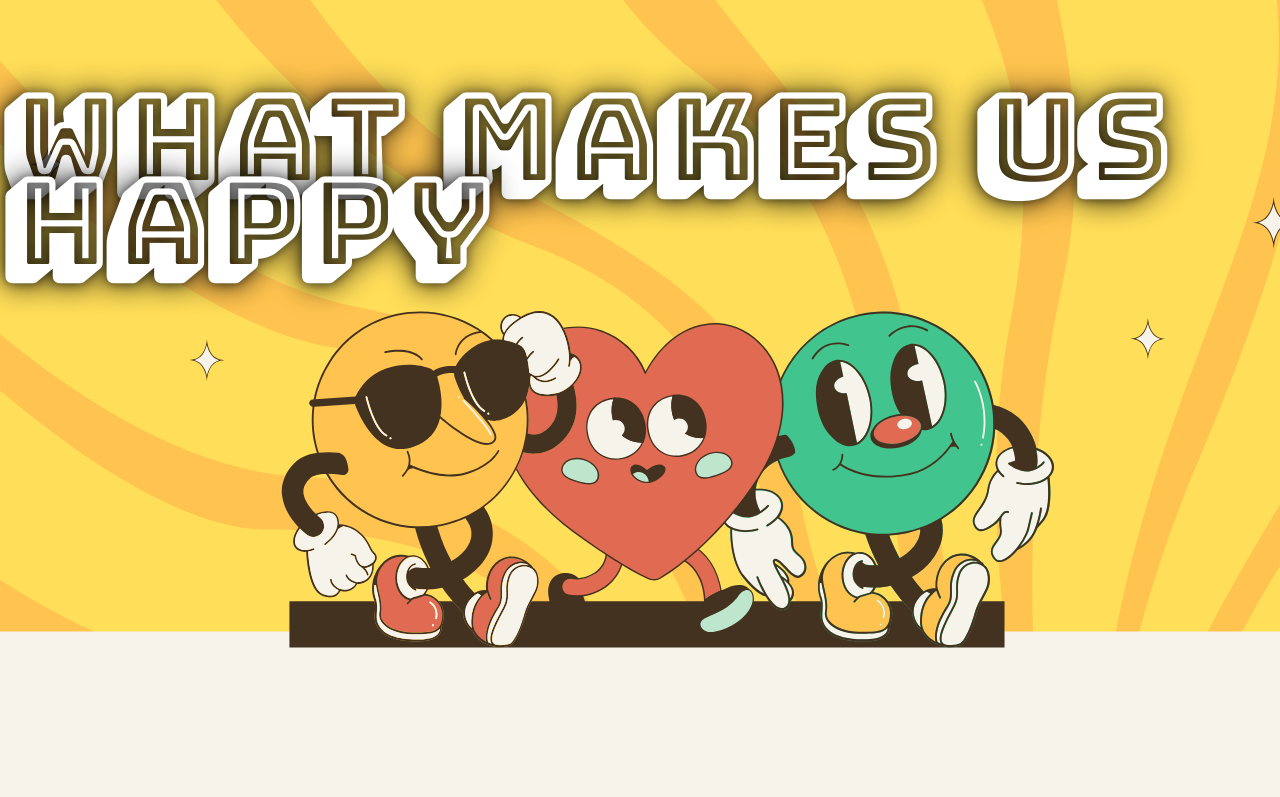
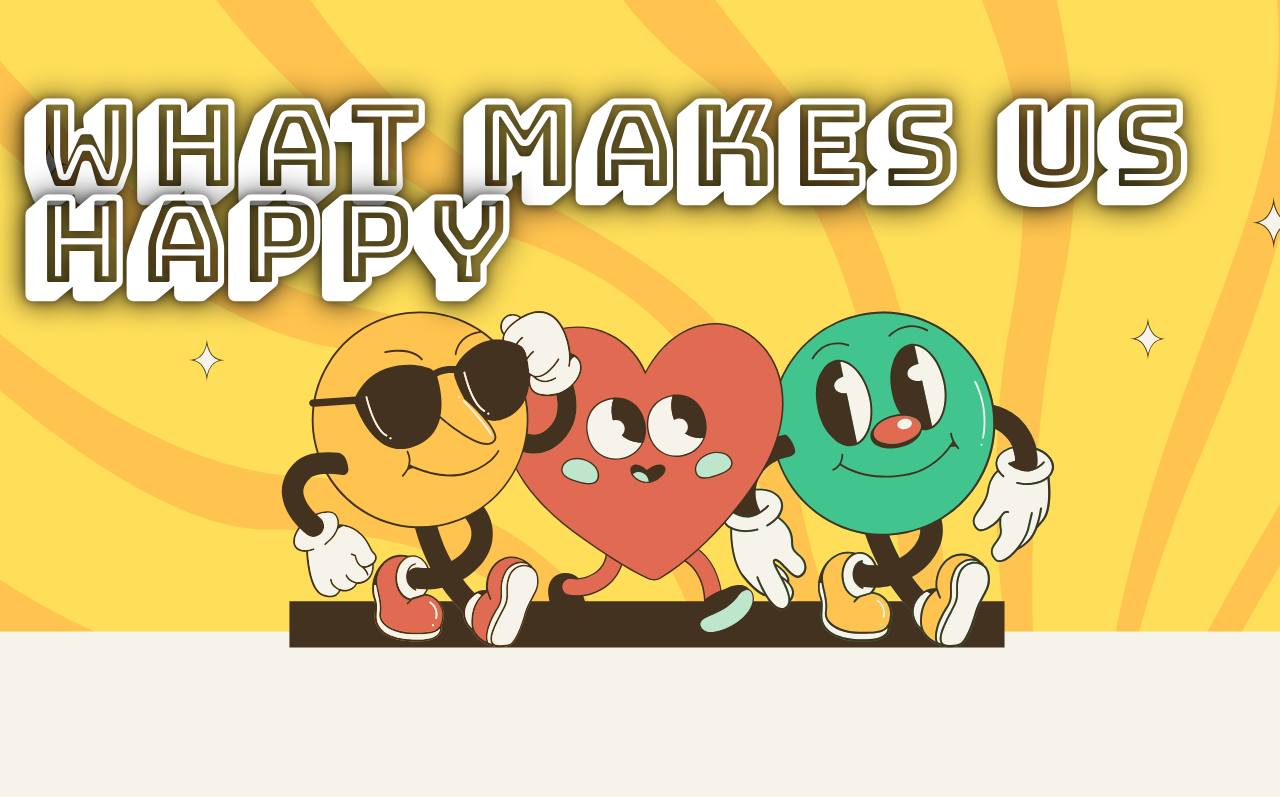
Before and after one commit to Mandiuu/happiness, a plain HTML site: page index.html in a window 1280 px wide. Shown: the top 797 px of the page. Drawn offline with nearby package versions, Linux system fonts and the light colour scheme; a script that the page names is missing.

Commit message:
Update index.html

```diff
--- a/index.html
+++ b/index.html
@@ -79,7 +79,7 @@
              font-family: 'Bungee Shade', Georgia, serif;
              font-weight: bold;
              font-size: 6em;
-             line-height: 0.7;
+             line-height: 0.8;
          }
 
          .subhead {
@@ -135,26 +135,27 @@
         position: relative;
         background-size: cover;
         margin-bottom: 2em;
-        min-height: 85vh; /* Adjusted for viewport height, ensures enough space */
+        min-height: 85vh;
         display: flex;
-        flex-direction: column; /* Ensures vertical layout */
-        justify-content: flex-start; /* Aligns content to the top */
-        align-items: flex-start; /* Aligns items to the start, adjusting as per need */
-        padding-top: 20px; /* Adds some space at the top */
+        flex-direction: column; /
+        justify-content: flex-start;
+        align-items: flex-start;
+        padding-top: 20px;
         color: white;
         text-shadow: 0px 0px 30px black,
             0px 0px 10px rgba(0, 0, 0, 0.5);
-        background-image: url('Green.svg'); /* Ensure this path is correct */
+        background-image: url('Green.svg');
     }
 
     .header .content {
         max-width: 640px;
         margin: auto;
-        padding: 0 20px; /* Adds padding to ensure content does not touch the sides */
+        padding: 0 20px;
     }
 
     h1, .subhead {
-        text-align: left; /* Aligns the text to the left */
+        text-align: left;
+        padding-left: 20px;
     }
 </style>
 
```
